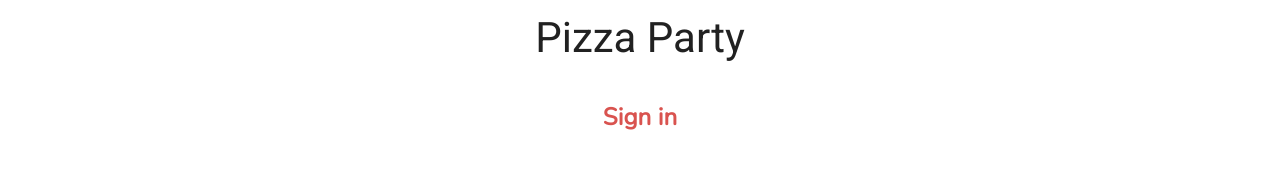
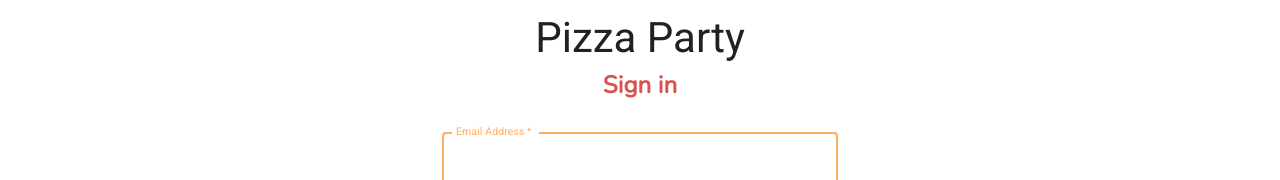
Before and after one commit to TamarCY/pizza-party, a React (Create React App) app in the folder client/: page / in a window 1280 px wide. Shown: the part 215-395 px from the top of the page. Built offline with nearby package versions, Linux system fonts and the light colour scheme; no server answers; a web font is replaced by a local one.

Commit message:
more css

```diff
--- a/client/src/Styles/muiTheme.js
+++ b/client/src/Styles/muiTheme.js
@@ -3,6 +3,9 @@ import { createTheme } from "@mui/material/styles";
 
 
 const THEME = createTheme({
+    typography: {
+        fontFamily: 'Nunito'
+    },
   palette: {
     primary: {
         // main: "#219F94"
@@ -15,4 +18,6 @@ const THEME = createTheme({
   },
 });
 
+
+
 export default THEME;
--- a/client/src/pages/signin/SignIn.jsx
+++ b/client/src/pages/signin/SignIn.jsx
@@ -78,7 +78,7 @@ export default function SignIn({ setAuthType }) {
                     <Typography component="h1" variant="h3">
                         Pizza Party
                     </Typography>
-                    <Typography component="h2" variant="h7" sx={{ m: 5 }}>
+                    <Typography component="h2" variant="h7" sx={{m:1}}>
                         Sign in
                     </Typography>
                     <Box component="form" onSubmit={handleSubmit} noValidate sx={{ mt: 1 }}>
--- a/client/src/pages/signin/signin.css
+++ b/client/src/pages/signin/signin.css
@@ -3,3 +3,13 @@
     width: 80px;
     margin: 3rem;
 }
+
+
+
+@media only screen and (max-width: 600px){
+    .signin-img{
+        height: 10px;
+        width: 10px;
+        visibility: hidden;
+    }
+}
--- a/client/src/pages/signup/Signup.jsx
+++ b/client/src/pages/signup/Signup.jsx
@@ -103,7 +103,7 @@ export default function SignUp() {
                     <Typography component="h1" variant="h3">
                          Pizza Party
                     </Typography>
-                    <Typography component="h2" variant="h7" sx={{m:5}}>
+                    <Typography component="h2" variant="h7" sx={{m:1}}>
                         Sign Up
                     </Typography>
           <Box component="form" noValidate onSubmit={handleSubmit} sx={{ mt: 3 }}>
```
